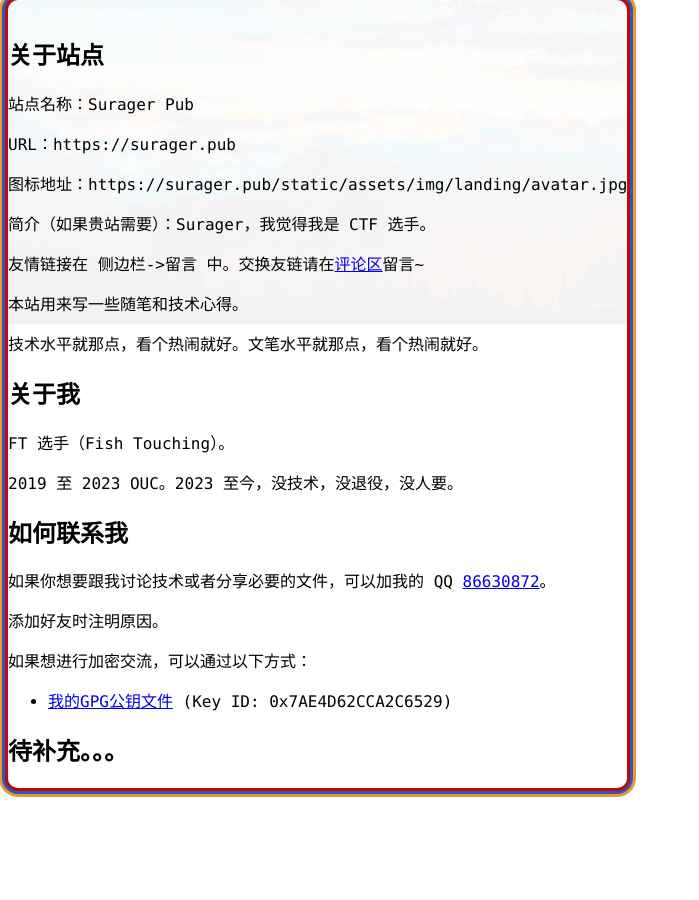
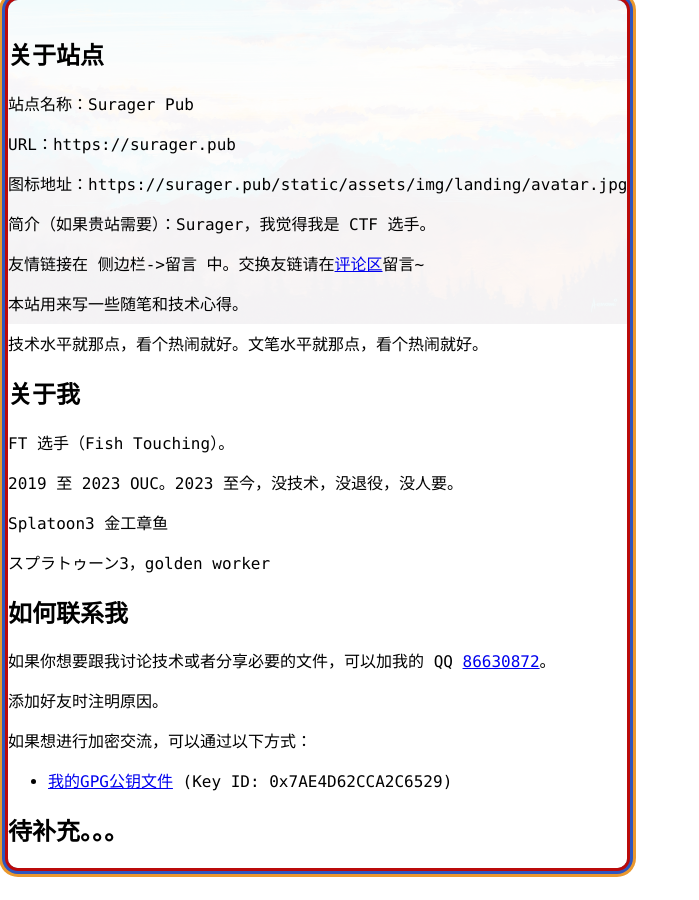
Before and after one commit to Surager/Surager.github.io, a Jekyll site: the page built from _posts/pages/2000-01-01-about.md, in a window 1280 px wide and 900 px high, scrolled down 1645 px. Shown: the whole window, without its empty margins (0-699 px from the left). Built offline with Jekyll 4.4.1, drawn with Linux system fonts in a browser that asks for light colours; nearby versions of some CDN libraries; comment, search, counter and statistics services are not loaded; a style sheet for code colours, icons or effects is not loaded; before the commit the page ends 2465 px from its top, so only the background shows below that; some of the changed lines change nothing that is shown.

Commit message:
更新章鱼

```diff
--- a/_posts/pages/2000-01-01-about.md
+++ b/_posts/pages/2000-01-01-about.md
@@ -27,26 +27,9 @@ FT 选手（Fish Touching）。
 
 2019 至 2023 OUC。2023 至今，没技术，没退役，没人要。
 
-<!-- ## 关于我
+Splatoon3 金工章鱼
 
-- 一个 PWN 方向的 CTF 选手
-- [中国海洋大学](https://zh.wikipedia.org/zh-hans/%E4%B8%AD%E5%9B%BD%E6%B5%B7%E6%B4%8B%E5%A4%A7%E5%AD%A6)大三在读
-- macOS/Linux 新手村玩家
-- [海带](https://baike.baidu.com/item/%E6%B5%B7%E5%B8%A6/824011?fr=aladdin)重度爱好者
-- 主机 (xbox、switch) 轻度玩家
-
-## 关于 surager
-
-"surager" 是随机字符串，也可能是我突发奇想想出来的。读音大概是 `/'sərɪdʒə/`
-
-你可以直接叫我 surager，也可以叫我 sur ，或者叫三万👴也行。
-
-## 梦想是什么
-
-- 打造一个专属于自己的空间（物理、非物理）
-- 多学点技术
-- **保研** ps:感谢🎩️👴带👴起飞
-- 成为一个平凡的人 -->
+スプラトゥーン3，golden worker
 
 ## 如何联系我
 
```
